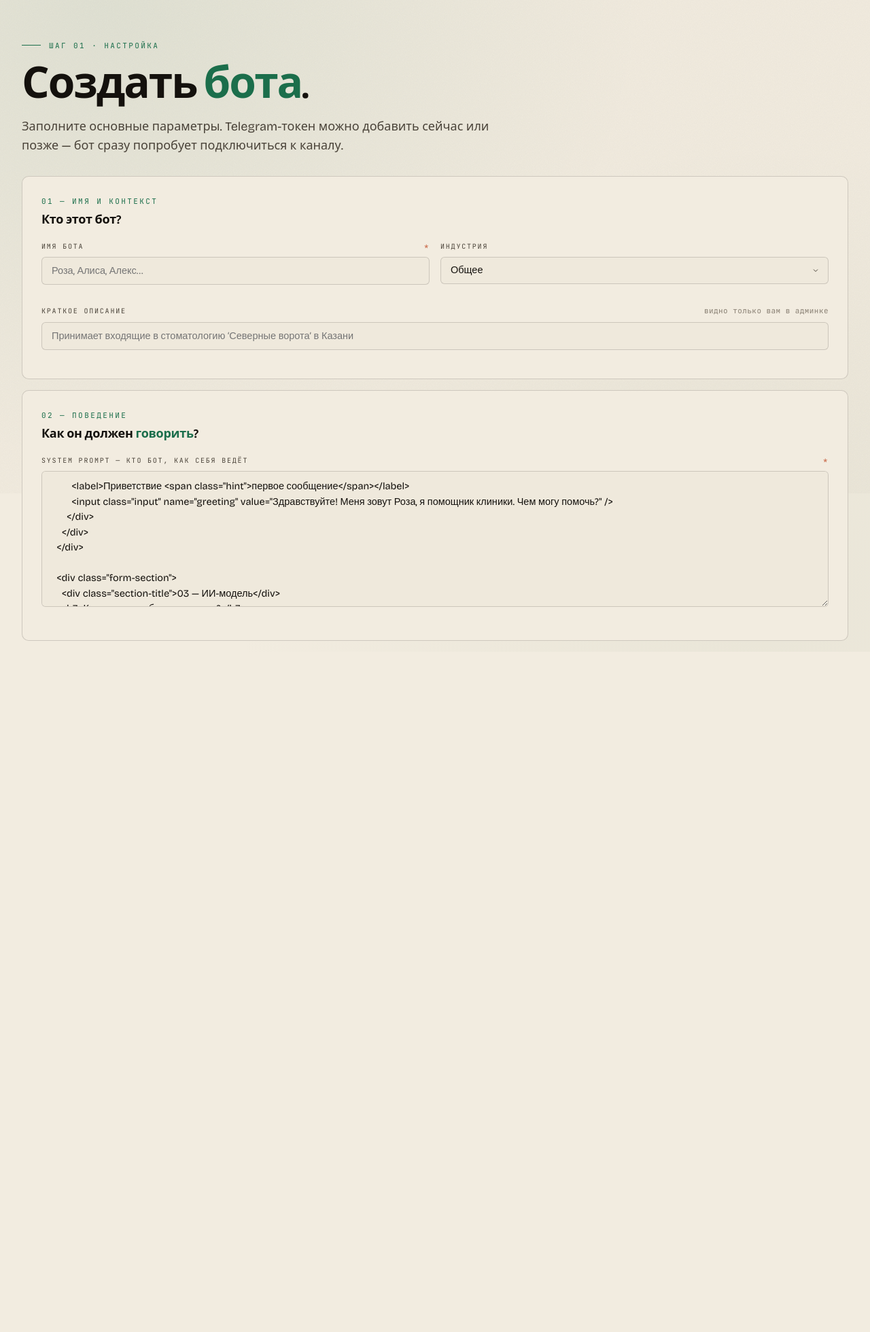
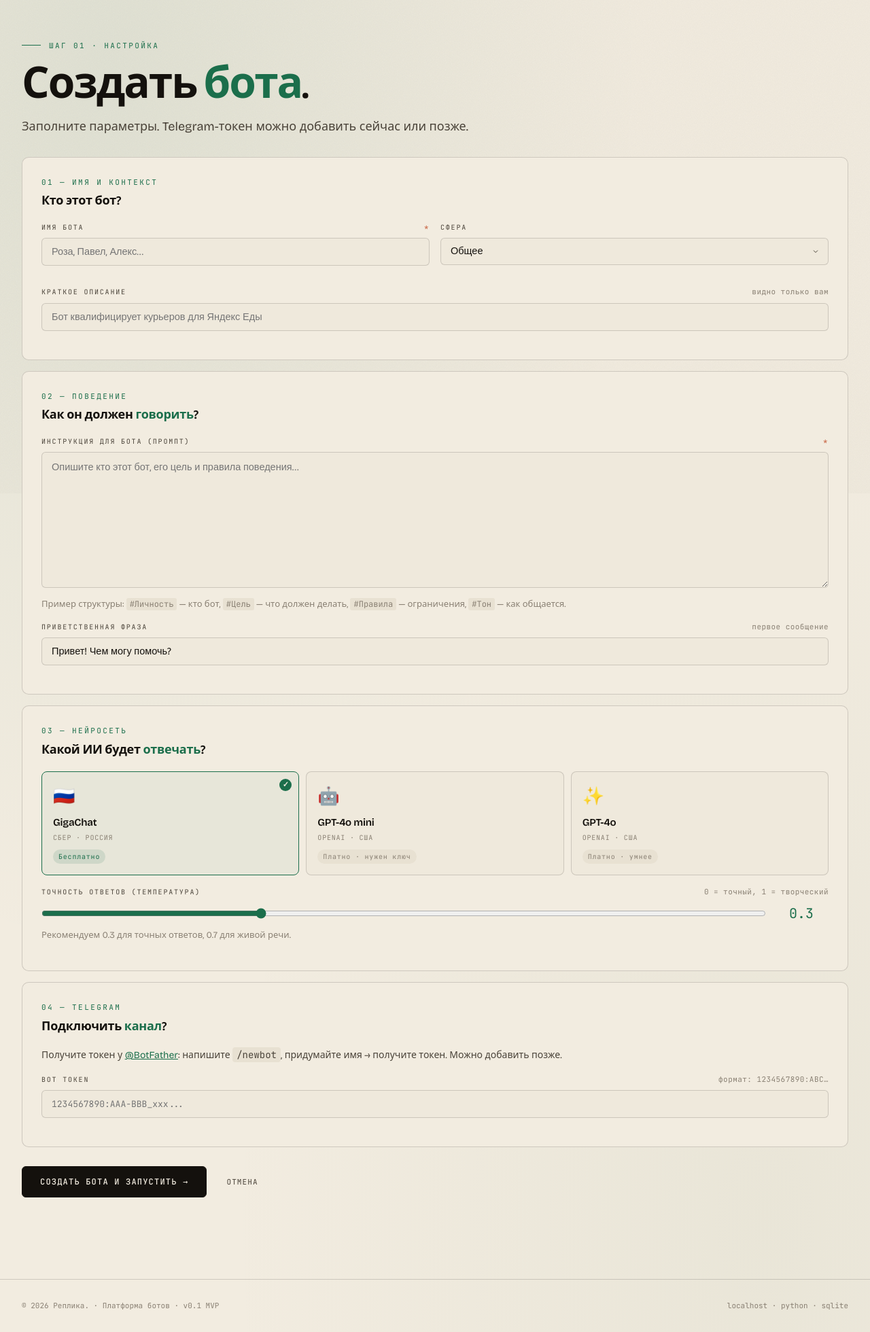
Before and after one commit to tmgjwwyt5h-debug/replika-backend, a FastAPI app: page /bots/new in a window 1280 px wide. Shown: the part 74-2034 px from the top of the page at 68% size. Before the commit the page ends 1017 px from the top, so only its background shows below. Run offline with FastAPI, Linux system fonts and the light colour scheme.

Commit message:
fix: rewrite bot_new, Russian labels, LLM cards, fix textarea bug

```diff
--- a/app/templates/bot_new.html
+++ b/app/templates/bot_new.html
@@ -5,119 +5,210 @@
 <div class="page-head">
   <div class="eyebrow">ШАГ 01 · НАСТРОЙКА</div>
   <h1>Создать <span class="accent">бота</span>.</h1>
-  <p class="lede">Заполните основные параметры. Telegram-токен можно добавить сейчас или позже — бот сразу попробует подключиться к каналу.</p>
+  <p class="lede">Заполните параметры. Telegram-токен можно добавить сейчас или позже.</p>
 </div>
 
+<style>
+.llm-cards { display: grid; grid-template-columns: repeat(3,1fr); gap: 10px; }
+.llm-card {
+  border: 1.5px solid var(--line);
+  background: var(--paper-soft);
+  border-radius: 8px;
+  padding: 16px;
+  cursor: pointer;
+  transition: all 0.15s;
+  position: relative;
+}
+.llm-card:hover { border-color: var(--ink); }
+.llm-card.selected {
+  border-color: var(--emerald);
+  background: rgba(27,110,75,0.05);
+}
+.llm-card.selected::after {
+  content: "✓";
+  position: absolute;
+  top: 10px; right: 10px;
+  background: var(--emerald);
+  color: var(--paper);
+  width: 18px; height: 18px;
+  border-radius: 50%;
+  display: flex;
+  align-items: center;
+  justify-content: center;
+  font-size: 11px;
+  font-weight: 700;
+}
+.llm-card .ic {
+  font-size: 26px;
+  margin-bottom: 8px;
+  display: block;
+}
+.llm-card .nm {
+  font-variation-settings: "wght" 600;
+  font-size: 15px;
+  letter-spacing: -0.015em;
+  margin-bottom: 4px;
+}
+.llm-card .prov {
+  font-family: 'JetBrains Mono', monospace;
+  font-size: 10px;
+  color: var(--ink-mute);
+  letter-spacing: 0.08em;
+  text-transform: uppercase;
+}
+.llm-card .badge {
+  margin-top: 10px;
+  display: inline-block;
+  font-family: 'JetBrains Mono', monospace;
+  font-size: 10px;
+  padding: 3px 8px;
+  border-radius: 999px;
+  letter-spacing: 0.08em;
+}
+.llm-card .badge.free { background: rgba(27,110,75,0.12); color: var(--emerald); }
+.llm-card .badge.paid { background: var(--paper-deep); color: var(--ink-mute); }
+.field-hint {
+  font-size: 13px;
+  color: var(--ink-mute);
+  margin-top: 8px;
+  line-height: 1.5;
+}
+.field-hint code {
+  background: var(--paper-deep);
+  padding: 1px 5px;
+  border-radius: 3px;
+  font-family: 'JetBrains Mono', monospace;
+  font-size: 12px;
+}
+</style>
+
 <form method="POST" action="/bots/new">
+  <input type="hidden" name="llm_provider" id="llm_provider_input" value="gigachat" />
+  <input type="hidden" name="llm_model" id="llm_model_input" value="GigaChat" />
 
+  <!-- 01: Имя -->
   <div class="form-section">
     <div class="section-title">01 — Имя и контекст</div>
     <h3>Кто этот бот?</h3>
-
-    <div class="form-grid">
+    <div class="form-grid" style="margin-top:16px;">
       <div class="field">
         <label>Имя бота <span class="req">*</span></label>
-        <input class="input" name="name" required placeholder="Роза, Алиса, Алекс…" />
+        <input class="input" name="name" required placeholder="Роза, Павел, Алекс…" />
       </div>
       <div class="field">
-        <label>Индустрия</label>
+        <label>Сфера</label>
         <select class="select" name="industry">
           <option value="general">Общее</option>
           <option value="medical">Медицина / стоматология</option>
-          <option value="legal">Юр. услуги</option>
+          <option value="legal">Юридические услуги</option>
           <option value="auto">Авто / автосалон</option>
-          <option value="beauty">Бьюти / салоны</option>
-          <option value="horeca">HoReCa / рестораны</option>
+          <option value="beauty">Красота / салоны</option>
+          <option value="horeca">Рестораны / HoReCa</option>
           <option value="real-estate">Недвижимость</option>
           <option value="ecom">Интернет-магазин</option>
           <option value="education">Образование</option>
+          <option value="delivery">Доставка / курьеры</option>
         </select>
       </div>
       <div class="field col-2">
-        <label>Краткое описание <span class="hint">видно только вам в админке</span></label>
-        <input class="input" name="description" placeholder="Принимает входящие в стоматологию ‘Северные ворота’ в Казани" />
+        <label>Краткое описание <span class="hint">видно только вам</span></label>
+        <input class="input" name="description" placeholder="Бот квалифицирует курьеров для Яндекс Еды" />
       </div>
     </div>
   </div>
 
+  <!-- 02: Промпт -->
   <div class="form-section">
     <div class="section-title">02 — Поведение</div>
     <h3>Как он должен <span style="color: var(--emerald)">говорить</span>?</h3>
-
-    <div class="form-grid full">
+    <div style="margin-top:16px;">
       <div class="field">
-        <label>System prompt — кто бот, как себя ведёт <span class="req">*</span></label>
-        <textarea class="textarea large" name="system_prompt" required placeholder="Ты — Роза, голосовой помощник стоматологии «Северные ворота» в Казани.
-
-Твоя задача — принимать звонки и записывать пациентов на приём. Будь дружелюбной, краткой, отвечай по делу.
-
-ПРАВИЛА:
-- Никогда не ставь диагнозы, не давай мед. советов
-- Если боль сильная — сразу предложи экстренный приём в течение 24 часов
-- Подтверждай дату/время/имя врача обратно пациенту
-- Спрашивай про ДМС перед бронированием</textarea>
+        <label>Инструкция для бота (промпт) <span class="req">*</span></label>
+        <textarea class="textarea large" name="system_prompt" required
+          placeholder="Опишите кто этот бот, его цель и правила поведения…"></textarea>
+        <div class="field-hint">
+          Пример структуры: <code>#Личность</code> — кто бот,
+          <code>#Цель</code> — что должен делать,
+          <code>#Правила</code> — ограничения,
+          <code>#Тон</code> — как общается.
+        </div>
       </div>
-      <div class="field">
-        <label>Приветствие <span class="hint">первое сообщение</span></label>
-        <input class="input" name="greeting" value="Здравствуйте! Меня зовут Роза, я помощник клиники. Чем могу помочь?" />
+      <div class="field" style="margin-top:14px;">
+        <label>Приветственная фраза <span class="hint">первое сообщение</span></label>
+        <input class="input" name="greeting"
+          value="Привет! Чем могу помочь?" />
       </div>
     </div>
   </div>
 
+  <!-- 03: Нейросеть -->
   <div class="form-section">
-    <div class="section-title">03 — ИИ-модель</div>
-    <h3>Какая модель будет отвечать?</h3>
-
-    <div class="form-grid">
-      <div class="field">
-        <label>Провайдер</label>
-        <select class="select" name="llm_provider" id="provider">
-          <option value="gigachat">GigaChat (Сбер, бесплатно)</option>
-          <option value="openai">OpenAI · GPT</option>
-          <option value="anthropic">Anthropic · Claude</option>
-        </select>
+    <div class="section-title">03 — Нейросеть</div>
+    <h3>Какой ИИ будет <span style="color: var(--emerald)">отвечать</span>?</h3>
+    <div class="llm-cards" style="margin-top:16px;" id="llmCards">
+      <div class="llm-card selected" data-prov="gigachat" data-model="GigaChat">
+        <span class="ic">🇷🇺</span>
+        <div class="nm">GigaChat</div>
+        <div class="prov">Сбер · Россия</div>
+        <span class="badge free">Бесплатно</span>
       </div>
-      <div class="field">
-        <label>Модель</label>
-        <input class="input mono" name="llm_model" id="model" value="GigaChat" />
+      <div class="llm-card" data-prov="openai" data-model="gpt-4o-mini">
+        <span class="ic">🤖</span>
+        <div class="nm">GPT-4o mini</div>
+        <div class="prov">OpenAI · США</div>
+        <span class="badge paid">Платно · нужен ключ</span>
       </div>
-      <div class="field col-2">
-        <label>Температура <span class="hint">0 = точный, 1 = креативный · рекомендуем 0.3</span></label>
-        <input class="input mono" type="number" name="temperature" value="0.3" step="0.1" min="0" max="1" />
+      <div class="llm-card" data-prov="openai" data-model="gpt-4o">
+        <span class="ic">✨</span>
+        <div class="nm">GPT-4o</div>
+        <div class="prov">OpenAI · США</div>
+        <span class="badge paid">Платно · умнее</span>
       </div>
+    </div>
+    <div class="field" style="margin-top:16px;">
+      <label>Точность ответов (температура) <span class="hint">0 = точный, 1 = творческий</span></label>
+      <div style="display:grid; grid-template-columns:1fr 80px; gap:12px; align-items:center;">
+        <input type="range" id="tempSlider" min="0" max="10" value="3"
+          style="width:100%; accent-color: var(--emerald);"
+          oninput="document.getElementById('tempVal').textContent=(this.value/10).toFixed(1);
+                   document.getElementById('temp_hidden').value=(this.value/10).toFixed(1);" />
+        <span class="mono" id="tempVal" style="text-align:center; font-size:20px; color:var(--emerald);">0.3</span>
+      </div>
+      <input type="hidden" name="temperature" id="temp_hidden" value="0.3" />
+      <div class="field-hint">Рекомендуем 0.3 для точных ответов, 0.7 для живой речи.</div>
     </div>
   </div>
 
+  <!-- 04: Telegram -->
   <div class="form-section">
     <div class="section-title">04 — Telegram</div>
     <h3>Подключить <span style="color: var(--emerald)">канал</span>?</h3>
-    <p style="margin-bottom: 14px; color: var(--ink-soft); font-size: 14px; line-height: 1.55;">
-      Чтобы получить токен — напишите <a href="https://t.me/BotFather" target="_blank" style="color: var(--emerald);">@BotFather</a> в Telegram, отправьте <code style="background: var(--paper-deep); padding: 2px 6px; border-radius: 4px; font-family: 'JetBrains Mono', monospace; font-size: 13px;">/newbot</code>, придумайте имя — получите токен. Поле можно оставить пустым и заполнить позже.
+    <p style="font-size:14px; color:var(--ink-soft); margin:10px 0 16px; line-height:1.55;">
+      Получите токен у <a href="https://t.me/BotFather" target="_blank" style="color:var(--emerald);">@BotFather</a>:
+      напишите <code style="background:var(--paper-deep);padding:2px 6px;border-radius:4px;font-family:'JetBrains Mono',monospace;">/newbot</code>,
+      придумайте имя → получите токен. Можно добавить позже.
     </p>
-
-    <div class="form-grid full">
-      <div class="field">
-        <label>Bot Token <span class="hint">формат: 1234567890:ABC...</span></label>
-        <input class="input mono" name="telegram_token" placeholder="1234567890:AAA-BBB_xxx..." />
-      </div>
+    <div class="field">
+      <label>Bot Token <span class="hint">формат: 1234567890:ABC…</span></label>
+      <input class="input mono" name="telegram_token" placeholder="1234567890:AAA-BBB_xxx..." />
     </div>
   </div>
 
-  <div class="btn-row" style="margin-top: 24px; padding-bottom: 60px;">
-    <button type="submit" class="btn primary large">Создать бота →</button>
+  <!-- Кнопка -->
+  <div class="btn-row" style="margin-top:28px; padding-bottom:60px;">
+    <button type="submit" class="btn primary large">Создать бота и запустить →</button>
     <a href="/" class="btn ghost">Отмена</a>
   </div>
 </form>
 
 <script>
-  const providerModels = {
-    gigachat: "GigaChat",
-    openai: "gpt-4o-mini",
-    anthropic: "claude-3-5-haiku-20241022",
-  };
-  document.getElementById('provider').addEventListener('change', e => {
-    document.getElementById('model').value = providerModels[e.target.value] || '';
+document.querySelectorAll('.llm-card').forEach(card => {
+  card.addEventListener('click', () => {
+    document.querySelectorAll('.llm-card').forEach(c => c.classList.remove('selected'));
+    card.classList.add('selected');
+    document.getElementById('llm_provider_input').value = card.dataset.prov;
+    document.getElementById('llm_model_input').value = card.dataset.model;
   });
+});
 </script>
-
 {% endblock %}
```
